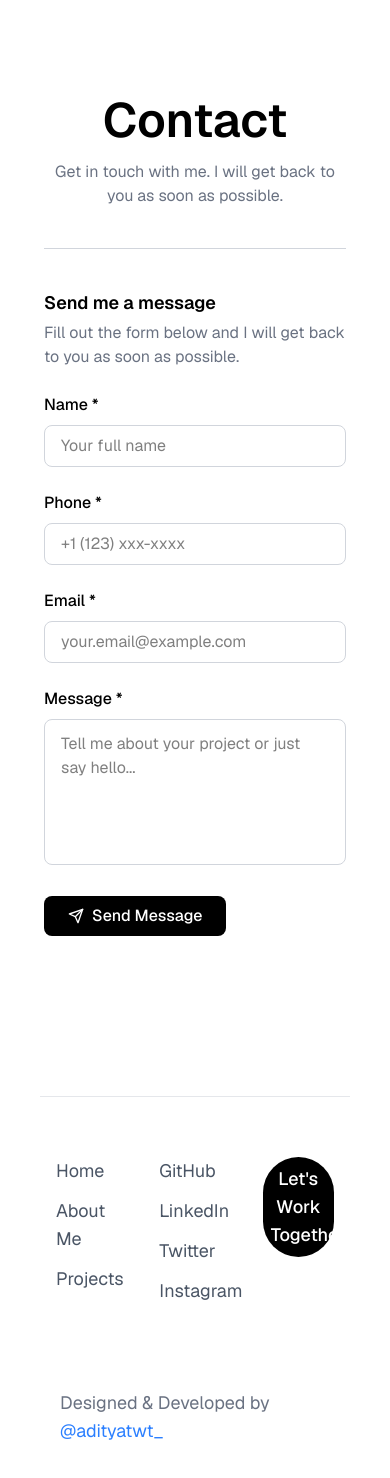
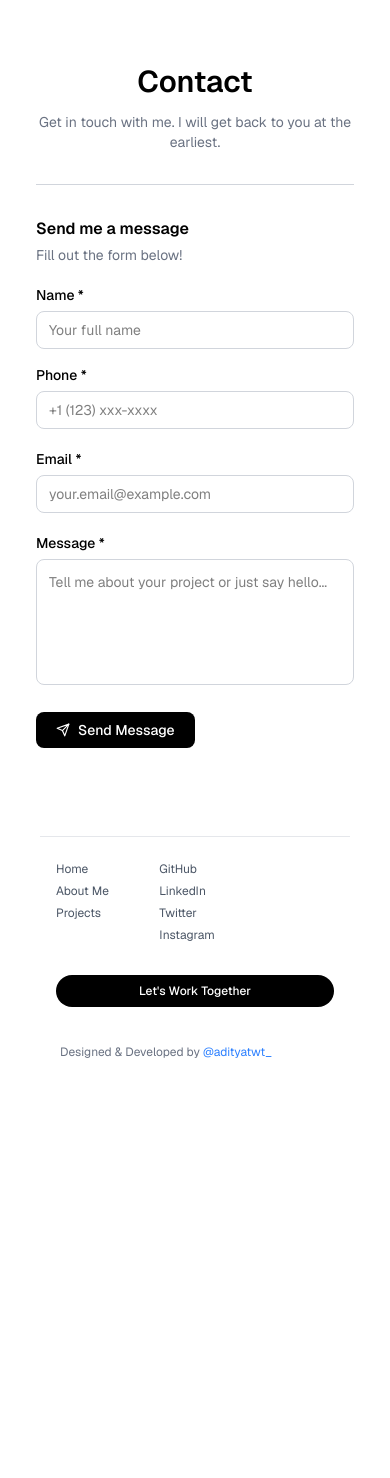
Before and after one commit to Aditya3403/My-Portfolio-Website, a Next.js app: page /contact-me in a window 390 px wide. Shown: the top 1478 px of the page. After the commit the page ends 1111 px from the top, so only its background shows below. Built offline with nearby package versions, Linux system fonts and the light colour scheme.

Commit message:
final changes

```diff
--- a/app/contact-me/page.tsx
+++ b/app/contact-me/page.tsx
@@ -35,91 +35,154 @@ export default function ContactPage() {
     }
   };
 
-
   const handleChange = (e: any) => {
     setFormData({ ...formData, [e.target.name]: e.target.value });
   };
 
   return (
     <>
-    <Navbar/>
-    <div className="font-sans max-w-3xl mx-auto px-5 py-8">
-    <section className="min-h-screen bg-white text-black px-6 py-16 flex flex-col items-center">
+      <Navbar />
+
+      <div className="font-sans max-w-3xl mx-auto px-5 py-6 sm:py-8">
+        <section
+          className="
+            min-h-[auto] sm:min-h-screen
+            text-black dark:text-white
+            px-4 sm:px-6
+            py-10 sm:py-16
+            flex flex-col items-center
+          "
+        >
 
           {/* Header */}
-      <h1 className="text-5xl font-semibold mb-4">Contact</h1>
-      <p className="text-gray-500 text-center max-w-xl mb-10">
-        Get in touch with me. I will get back to you as soon as possible.
+          <h1 className="text-3xl sm:text-5xl font-semibold mb-3 sm:mb-4">
+            Contact
+          </h1>
+
+          <p className="text-gray-500 dark:text-gray-400 text-center max-w-xl mb-8 sm:mb-10 text-sm sm:text-base">
+            Get in touch with me. I will get back to you at the earliest.
           </p>
 
-      <div className="w-full max-w-3xl border-t border-gray-300 pt-10">
+          <div className="w-full max-w-3xl border-t border-gray-300 dark:border-gray-600 pt-8 sm:pt-10">
 
             {/* Left Heading */}
-        <h2 className="text-lg font-semibold mb-1">Send me a message</h2>
-        <p className="text-gray-500 mb-6">
-          Fill out the form below and I will get back to you as soon as possible.
+            <h2 className="text-base sm:text-lg font-semibold mb-1">
+              Send me a message
+            </h2>
+
+            <p className="text-gray-500 dark:text-gray-400 mb-5 sm:mb-6 text-sm sm:text-base">
+              Fill out the form below!
             </p>
 
             {/* Form */}
-        <form className="space-y-6" onSubmit={handleSubmit}>
+            <form className="space-y-5 sm:space-y-6" onSubmit={handleSubmit}>
 
               {/* Name + Phone */}
-          <div className="grid grid-cols-1 sm:grid-cols-2 gap-6">
+              <div className="grid grid-cols-1 sm:grid-cols-2 gap-4 sm:gap-6">
                 <div>
-              <label className="block mb-2 font-medium">Name *</label>
+                  <label className="block mb-1.5 sm:mb-2 font-medium text-sm sm:text-base">
+                    Name *
+                  </label>
                   <input
                     type="text"
                     name="name"
                     placeholder="Your full name"
                     value={formData.name}
                     onChange={handleChange}
-                className="w-full px-4 py-2 bg-transparent border border-gray-300 rounded-md outline-none focus:border-gray-500"
+                    className="
+                      w-full px-3 sm:px-4 py-2
+                      bg-transparent
+                      border border-gray-300 dark:border-gray-600
+                      rounded-md outline-none
+                      focus:border-gray-500 dark:focus:border-gray-400
+                      text-sm sm:text-base
+                      text-black dark:text-white
+                    "
                   />
                 </div>
 
                 <div>
-              <label className="block mb-2 font-medium">Phone *</label>
+                  <label className="block mb-1.5 sm:mb-2 font-medium text-sm sm:text-base">
+                    Phone *
+                  </label>
                   <input
                     type="text"
                     name="phone"
                     placeholder="+1 (123) xxx-xxxx"
                     value={formData.phone}
                     onChange={handleChange}
-                className="w-full px-4 py-2 bg-transparent border border-gray-300 rounded-md outline-none focus:border-gray-500"
+                    className="
+                      w-full px-3 sm:px-4 py-2
+                      bg-transparent
+                      border border-gray-300 dark:border-gray-600
+                      rounded-md outline-none
+                      focus:border-gray-500 dark:focus:border-gray-400
+                      text-sm sm:text-base
+                      text-black dark:text-white
+                    "
                   />
                 </div>
               </div>
 
               {/* Email */}
               <div>
-            <label className="block mb-2 font-medium">Email *</label>
+                <label className="block mb-1.5 sm:mb-2 font-medium text-sm sm:text-base">
+                  Email *
+                </label>
                 <input
                   type="email"
                   name="email"
                   placeholder="your.email@example.com"
                   value={formData.email}
                   onChange={handleChange}
-              className="w-full px-4 py-2 bg-transparent border border-gray-300 rounded-md outline-none focus:border-gray-500"
+                  className="
+                    w-full px-3 sm:px-4 py-2
+                    bg-transparent
+                    border border-gray-300 dark:border-gray-600
+                    rounded-md outline-none
+                    focus:border-gray-500 dark:focus:border-gray-400
+                    text-sm sm:text-base
+                    text-black dark:text-white
+                  "
                 />
               </div>
 
               {/* Message */}
               <div>
-            <label className="block mb-2 font-medium">Message *</label>
+                <label className="block mb-1.5 sm:mb-2 font-medium text-sm sm:text-base">
+                  Message *
+                </label>
                 <textarea
                   name="message"
                   placeholder="Tell me about your project or just say hello..."
                   rows={5}
                   value={formData.message}
                   onChange={handleChange}
-              className="w-full px-4 py-3 bg-transparent border border-gray-300 rounded-md outline-none focus:border-gray-500 resize-none"
+                  className="
+                    w-full px-3 sm:px-4 py-3
+                    bg-transparent
+                    border border-gray-300 dark:border-gray-600
+                    rounded-md outline-none
+                    focus:border-gray-500 dark:focus:border-gray-400
+                    resize-none
+                    text-sm sm:text-base
+                    text-black dark:text-white
+                  "
                 ></textarea>
               </div>
 
               {/* Button */}
               <button
                 type="submit"
-            className="flex items-center gap-2 bg-black text-white px-6 py-2 rounded-md font-medium"
+                className="
+                  flex items-center gap-2
+                  bg-black dark:bg-white
+                  text-white dark:text-black
+                  px-5 sm:px-6 py-2
+                  rounded-md
+                  font-medium
+                  text-sm sm:text-base
+                "
               >
                 <FiSend />
                 Send Message
@@ -129,10 +192,8 @@ export default function ContactPage() {
           </div>
         </section>
 
-    <Footer/>
-
+        <Footer />
       </div>
     </>
-
   );
 }
--- a/components/ColoredIcon.tsx
+++ b/components/ColoredIcon.tsx
@@ -6,12 +6,12 @@ export default function ColoredIcon({
   ...props
 }: {
   svg: string;
-  hex: string;
+  hex?: string;
 } & SVGProps<SVGSVGElement>) {
   return (
     <svg
       viewBox="0 0 24 24"
-      fill={`#${hex}`}
+      fill={hex ? `#${hex}` : "currentColor"}
       dangerouslySetInnerHTML={{ __html: svg }}
       {...props}
     />
--- a/components/Footer.tsx
+++ b/components/Footer.tsx
@@ -1,44 +1,91 @@
-export default function Footer(){
-    return(
-    <div className="font-sans max-w-3xl mx-auto px-5 py-8">
-    <footer className="w-full border-t border-gray-200 dark:border-gray-800 mt-16">
-        <div className="max-w-3xl h-full px-4 py-15 grid grid-cols-3 sm:grid-cols-3 md:grid-cols-3 gap-8 text-gray-600 text-lg dark:text-gray-300">
-
+export default function Footer() {
+  return (
+    <div className="font-sans max-w-3xl mx-auto px-5 sm:py-8">
+      <footer className="w-full border-t border-gray-200 dark:border-gray-600 mt-12 sm:mt-16">
+        <div
+          className="
+            max-w-3xl
+            h-full
+            px-4
+            py-6 sm:py-12
+            grid
+            grid-cols-3
+            gap-8
+            text-gray-600
+            text-xs sm:text-sm md:text-lg
+            dark:text-gray-300
+          "
+        >
           {/* Column 1 */}
-          <div className="space-y-3">
-            <a href="/" className="block hover:text-black dark:hover:text-white">Home</a>
-            <a href="/about-me" className="block hover:text-black dark:hover:text-white">About Me</a>
-            <a href="#work" className="block hover:text-black dark:hover:text-white">Projects</a>
-            {/* <a href="/components" className="block hover:text-black dark:hover:text-white">Components</a> */}
+          <div className="space-y-1.5 sm:space-y-3">
+            <a href="/" className="block hover:text-black dark:hover:text-white">
+              Home
+            </a>
+            <a href="/about-me" className="block hover:text-black dark:hover:text-white">
+              About Me
+            </a>
+            <a href="#work" className="block hover:text-black dark:hover:text-white">
+              Projects
+            </a>
           </div>
 
           {/* Column 2 */}
-          <div className="space-y-3">
-            <a href="https://github.com/Aditya3403" className="block hover:text-black dark:hover:text-white">GitHub</a>
-            <a href="https://www.linkedin.com/in/adityabansal3403/" className="block hover:text-black dark:hover:text-white">LinkedIn</a>
-            <a href="https://x.com/adityatwt_" className="block hover:text-black dark:hover:text-white">Twitter</a>
-            <a href="https://www.instagram.com/financefreakaditya/" className="block hover:text-black dark:hover:text-white">Instagram</a>
+          <div className="space-y-1.5 sm:space-y-3">
+            <a
+              href="https://github.com/Aditya3403"
+              className="block hover:text-black dark:hover:text-white"
+            >
+              GitHub
+            </a>
+            <a
+              href="https://www.linkedin.com/in/adityabansal3403/"
+              className="block hover:text-black dark:hover:text-white"
+            >
+              LinkedIn
+            </a>
+            <a
+              href="https://x.com/adityatwt_"
+              className="block hover:text-black dark:hover:text-white"
+            >
+              Twitter
+            </a>
+            <a
+              href="https://www.instagram.com/financefreakaditya/"
+              className="block hover:text-black dark:hover:text-white"
+            >
+              Instagram
+            </a>
           </div>
 
           {/* Column 3 */}
-          <div className="space-y-3">
-
+          <div className="space-y-1.5 sm:space-y-3 col-span-3 sm:col-span-1">
             <a
               href="/contact-me"
-              className="block w-full bg-black dark:bg-white dark:text-black text-white text-center p-2 rounded-full font-medium transition-all hover:scale-105 hover:shadow-lg"
+              className="
+                block
+                bg-black
+                dark:bg-white
+                dark:text-black
+                text-white
+                text-center
+                px-3
+                py-2
+                rounded-full
+                font-medium
+                transition-all
+                hover:scale-105
+                hover:shadow-lg
+                whitespace-nowrap
+              "
             >
               Let's Work Together
             </a>
-
           </div>
-
-
         </div>
 
         {/* Bottom section */}
-        <div className="text-left text-gray-500 dark:text-gray-400 pb-10 pl-5">
-
-          <p className="mt-6 text-lg">
+        <div className="text-left text-gray-500 dark:text-gray-400 pb-6 sm:pb-10 pl-5">
+          <p className="mt-3 sm:mt-6 text-xs sm:text-lg leading-relaxed">
             Designed & Developed by{" "}
             <a
               href="https://twitter.com/adityatwt_"
@@ -49,8 +96,7 @@ export default function Footer(){
             </a>
           </p>
         </div>
-    </footer>
-
+      </footer>
     </div>
-    );
+  );
 }
--- a/components/GitHubContributions.tsx
+++ b/components/GitHubContributions.tsx
@@ -100,7 +100,7 @@ export default function GitHubContributions() {
   const monthLabels = getMonthLabels();
 
   return (
-    <div className="inline-block border border-dashed border-gray-300 dark:border-gray-700 p-4 rounded-md">
+    <div className="inline-block border border-dashed border-gray-300 dark:border-gray-600 p-4 rounded-md">
       {/* Month Labels */}
       <div className="flex mb-2 justify-between px-2">
         {monthLabels.map((label, index) => (
```
Also changed, not shown: app/about-me/page.tsx (+14 -16 lines), app/page.tsx (+142 -69 lines), components/Navbar.tsx (+24 -9 lines), components/TechBadge.tsx (+14 -6 lines). Lines whose indentation alone changed are shown as unchanged.
